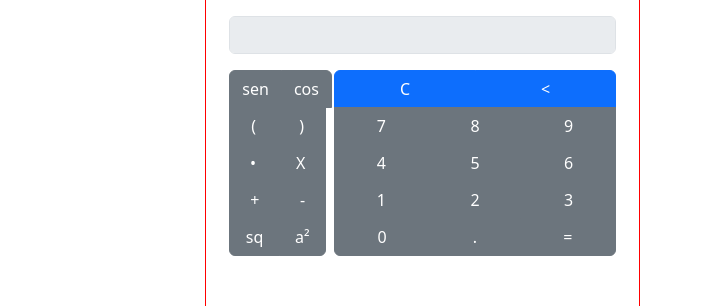
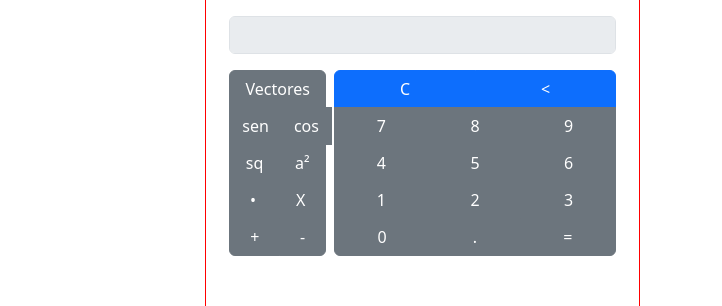
Before and after one commit to AngryMorrocoy/calculadora_vectorial, a React (Vite) app: page / in a window 1280 px wide. Shown: the part 264-570 px from the top of the page, without its empty margins (0-722 px from the left). Built offline with nearby package versions, Linux system fonts and the light colour scheme.

Commit message:
Small redesign to operational keyboard

```diff
--- a/src/components/keyboards/OperationalKeyboard.jsx
+++ b/src/components/keyboards/OperationalKeyboard.jsx
@@ -1,28 +1,30 @@
 import Button from "react-bootstrap/Button";
 import ButtonGroup from "react-bootstrap/ButtonGroup";
+import { OPERATION_INSERTION } from "../constraints";
 
 const OperationalKeyboard = ({ }) => {
   return (
     <ButtonGroup vertical className="me-2 w-25">
       <ButtonGroup>
+        <Button variant="secondary">Vectores</Button>
+      </ButtonGroup>
+      <ButtonGroup>
         <Button variant="secondary">sen</Button>
         <Button variant="secondary">cos</Button>
       </ButtonGroup>
       <ButtonGroup>
-        <Button variant="secondary">(</Button>
-        <Button variant="secondary">)</Button>
+        <Button variant="secondary">sq</Button>
+        <Button variant="secondary">a²</Button>
       </ButtonGroup>
       <ButtonGroup>
         <Button variant="secondary">•</Button>
         <Button variant="secondary">X</Button>
       </ButtonGroup>
       <ButtonGroup>
-        <Button variant="secondary">+</Button>
+        <Button variant="secondary" insertiontype={OPERATION_INSERTION}>
+          +
+        </Button>
         <Button variant="secondary">-</Button>
-      </ButtonGroup>
-      <ButtonGroup>
-        <Button variant="secondary">sq</Button>
-        <Button variant="secondary">a²</Button>
       </ButtonGroup>
     </ButtonGroup>
   );
```
